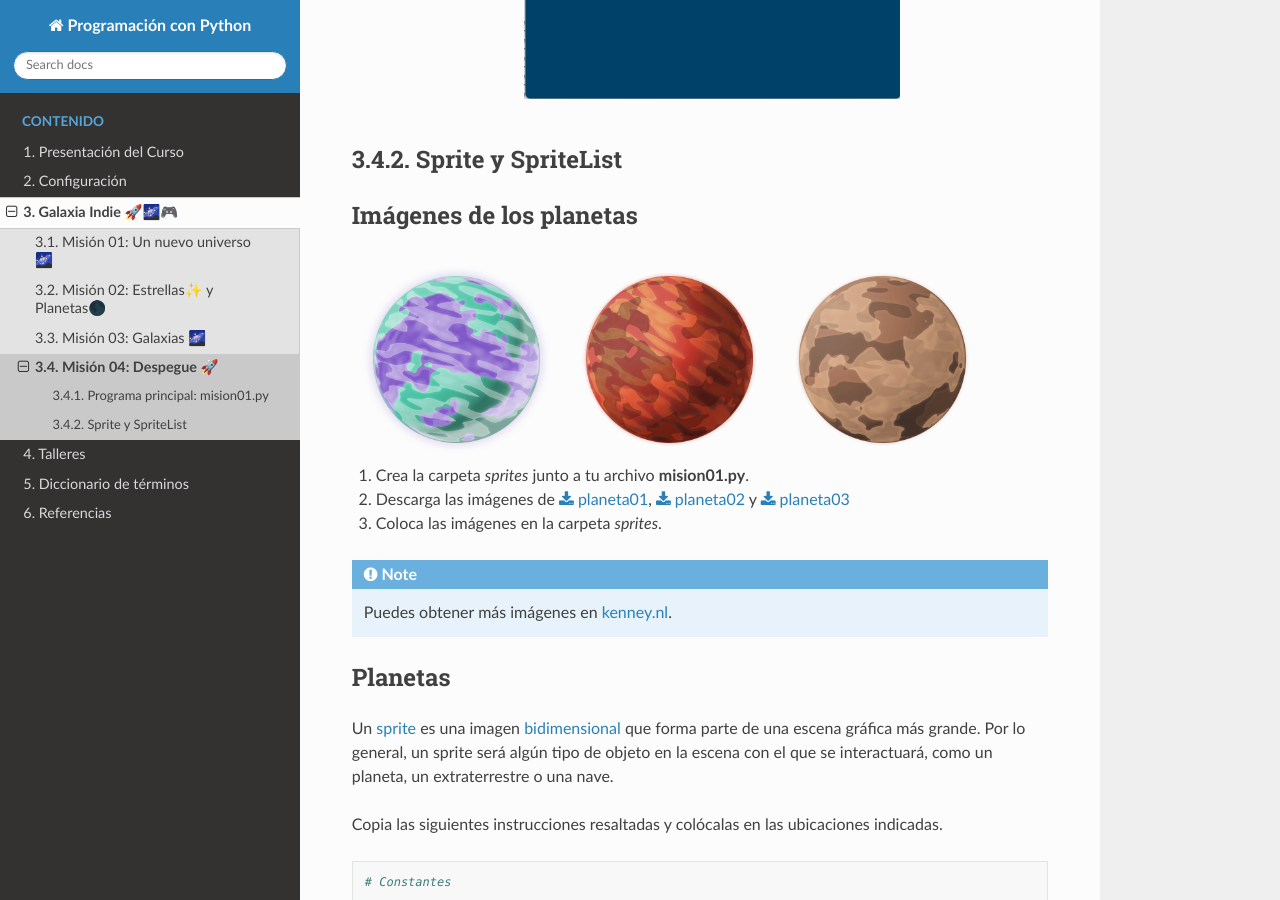
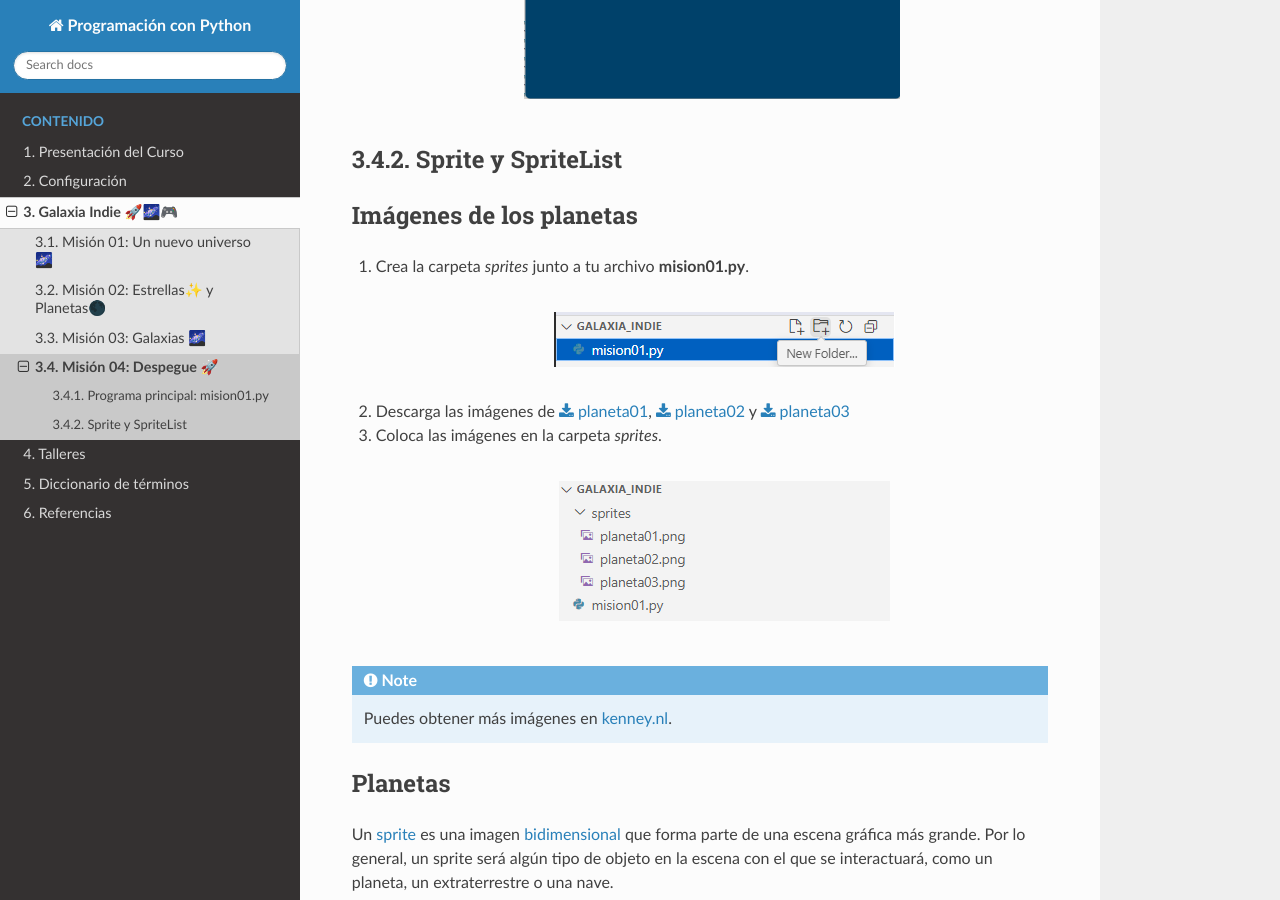
Before and after one commit to aavendan/programacion-python, a Sphinx documentation site: the page built from docs/source/sesiones/sesion04.rst, in a window 1280 px wide and 900 px high, scrolled down 2110 px. Built offline with Sphinx 7.4.7 and the Read the Docs theme 3.1.0, drawn with Linux system fonts in a browser that asks for light colours.

Commit message:
imagenes

```diff
--- a/docs/source/sesiones/sesion04.rst
+++ b/docs/source/sesiones/sesion04.rst
@@ -81,23 +81,18 @@ Sprite y SpriteList
 .. rubric:: Imágenes de los planetas
   :heading-level: 2
 
-.. container:: gallery
+#. Crea la carpeta `sprites` junto a tu archivo **mision01.py**.
 
-    .. image:: ../img/sesion04/planeta01.png
-      :width: 30%
-      :alt: Planeta01
+    .. figure:: ../img/sesion04/crearsprites.png
+        :figclass: align-center
+        :alt: Crear el archivo sprites
 
-    .. image:: ../img/sesion04/planeta02.png
-      :width: 30%
-      :alt: Planeta02
-
-    .. image:: ../img/sesion04/planeta03.png
-      :width: 30%
-      :alt: Planeta03
-
-#. Crea la carpeta `sprites` junto a tu archivo **mision01.py**.
 #. Descarga las imágenes de :download:`planeta01 <../img/sesion04/planeta01.png>`, :download:`planeta02 <../img/sesion04/planeta02.png>` y :download:`planeta03 <../img/sesion04/planeta03.png>`
 #. Coloca las imágenes en la carpeta `sprites`.
+
+    .. figure:: ../img/sesion04/imagenesplanetas.png
+        :figclass: align-center
+        :alt: Guardar imagenes de planetas
 
 .. note::
 
```
Also changed, not shown: docs/source/img/sesion04/crearsprites.png (added), docs/source/img/sesion04/imagenesplanetas.png (added).
